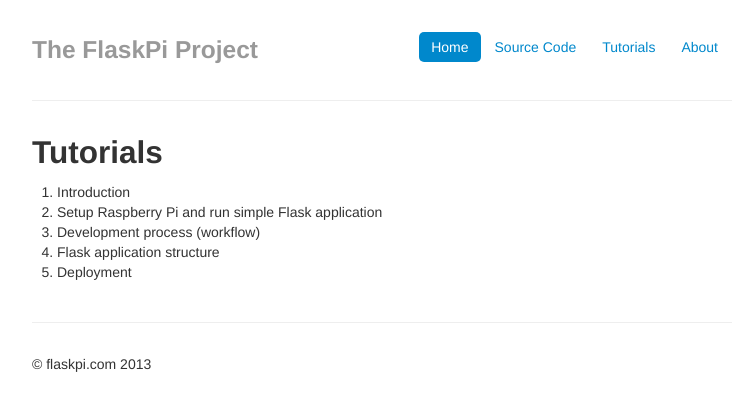
After one commit to e0ne/flaskpi, a Python web app: template templates/tutorials.html in a window 1280 px wide. The commit adds this page. Shown: the top 411 px of the page, without its empty margins (258-1007 px from the left). Run offline with Jinja, Linux system fonts and the light colour scheme; the template is opened without the code that fills it, so the values that code supplies are empty; some libraries are stand-ins or nearby versions.

Commit message:
Tutorial contents. Menu highlight.

```diff
--- /dev/null
+++ b/static/js/flaskpi.js
@@ -0,0 +1,4 @@
+$(document).ready(function(){
+    var desiredMenuItem = 'home' || document.location.hash.replace("#", "");
+    $(".nav a[rel=" + desiredMenuItem + "]").parent().addClass("active");
+})
--- a/templates/base.html
+++ b/templates/base.html
@@ -62,10 +62,10 @@
 
       <div class="masthead">
         <ul class="nav nav-pills pull-right">
-          <li class="active"><a href="/">Home</a></li>
+          <li><a rel="home" href="/#home">Home</a></li>
           <li><a href="https://github.com/e0ne/flaskpi">Source Code</a></li>
-          <li><a href="#">Tutorials</a></li>
-          <li><a href="#about">About</a></li>
+          <li><a rel="tutorials" href="/tutorials#tutorials">Tutorials</a></li>
+          <li><a rel="about" href="/#about">About</a></li>
         </ul>
         <h3 class="muted">The FlaskPi Project</h3>
       </div>
@@ -88,6 +88,7 @@
     <!-- Placed at the end of the document so the pages load faster -->
     <script src="/static/js/jquery-1.9.0.min.js"></script>
     <script src="/static/bootstrap/js/bootstrap.js"></script>
+    <script src="/static/js/flaskpi.js"></script>
     <script type="text/javascript">
 
       var _gaq = _gaq || [];
--- a/templates/index.html
+++ b/templates/index.html
@@ -24,6 +24,9 @@
           <p><a name="about"></a>
             This project will provide you tutorials for creating real web application and deploying it to server. Step-by-step guidelines describes all aspects of development and deployment webtites. We use Flask as a web framework and Raspberry Pi as a server. All sources are available on the GitHub under Apache 2.0 license.
           </p>
+          <p>
+            <span class="label label-info">Info</span>&nbsp;This site and sources will be upteded with each new totorial form a very simple web application to web 2.0 single-page application.
+          </p>
           </div>
     </div>
     <div class="row-fluid marketing">
--- /dev/null
+++ b/templates/tutorials.html
@@ -0,0 +1,17 @@
+{% extends "base.html" %}
+{% block body %}
+
+  <div>
+      <h2>Tutorials</h2>
+
+      <div class="row-fluid">
+        <ol>
+            <li>Introduction</li>
+            <li>Setup Raspberry Pi and run simple Flask application</li>
+            <li>Development process (workflow)</li>
+            <li>Flask application structure</li>
+            <li>Deployment</li>
+          </ol>
+      </div>
+  </div>
+{% endblock %}
```
Also changed, not shown: flaskpi/views.py (+6 -1 lines).
